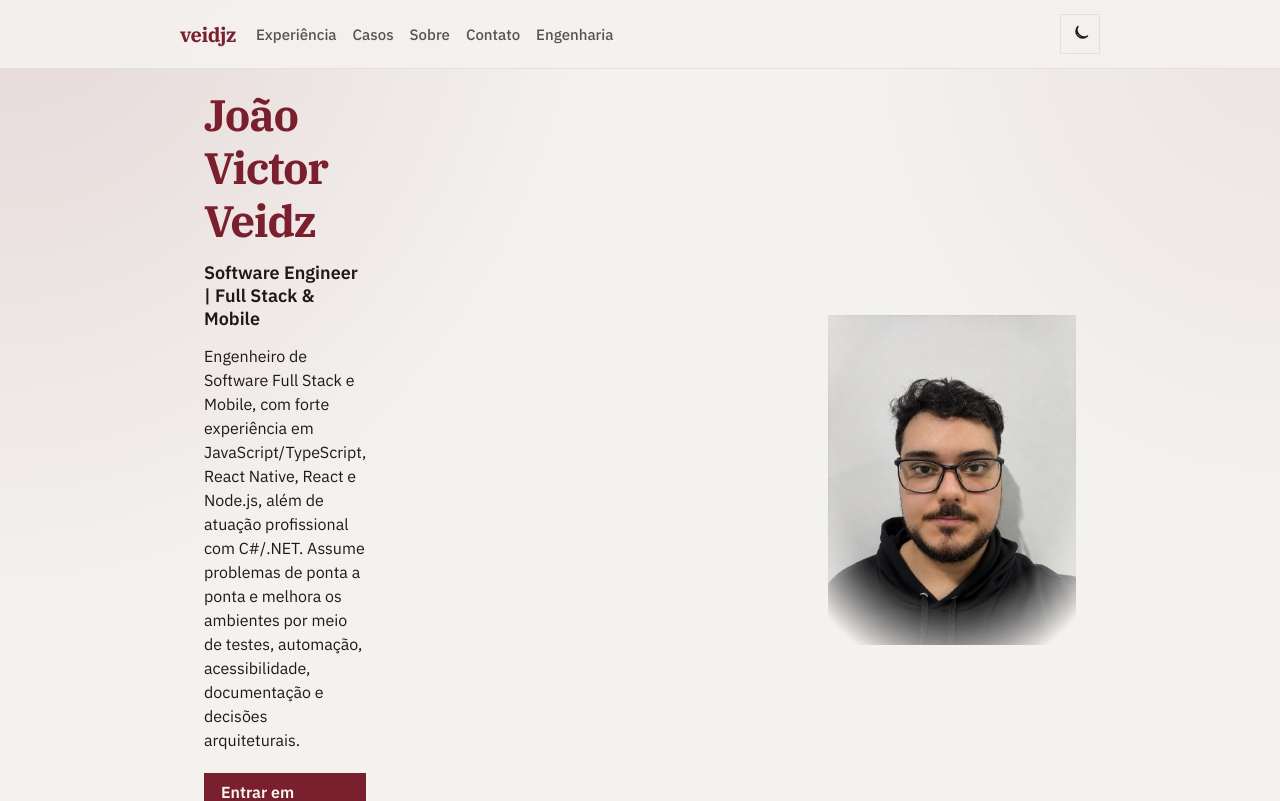
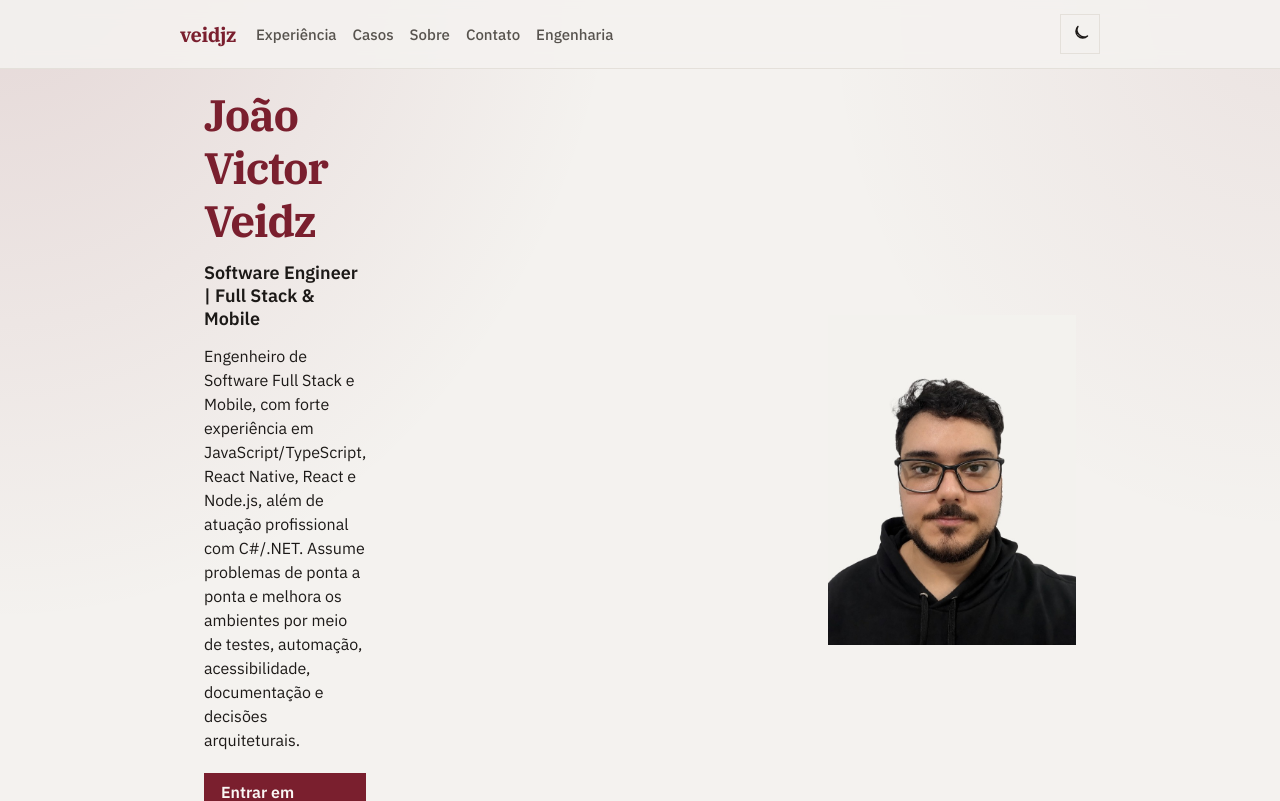
Before and after one commit to veidjz/veidjz-web, a Next.js app in the folder apps/web/: page / in a window 1280 px wide. Shown: the top 801 px of the page. Built offline with nearby package versions, Linux system fonts and the light colour scheme.

Commit message:
feat: swap home portrait for matched background cut

```diff
--- a/apps/web/src/app/page.module.css
+++ b/apps/web/src/app/page.module.css
@@ -85,16 +85,6 @@
   overflow: hidden;
   background: transparent;
   animation: rise 0.7s ease-out 0.18s both;
-  -webkit-mask-image: radial-gradient(
-    ellipse 95% 90% at 50% 40%,
-    #000 52%,
-    transparent 78%
-  );
-  mask-image: radial-gradient(
-    ellipse 95% 90% at 50% 40%,
-    #000 52%,
-    transparent 78%
-  );
 }
 
 .portraitImage {
@@ -102,7 +92,20 @@
   width: 100%;
   height: 100%;
   object-fit: cover;
-  object-position: center 12%;
+  object-position: center 18%;
+}
+
+:global([data-theme="dark"]) .portrait {
+  -webkit-mask-image: radial-gradient(
+    ellipse 96% 92% at 50% 38%,
+    #000 58%,
+    transparent 82%
+  );
+  mask-image: radial-gradient(
+    ellipse 96% 92% at 50% 38%,
+    #000 58%,
+    transparent 82%
+  );
 }
 
 .section {
```
Also changed, not shown: apps/web/public/profile.jpg.
